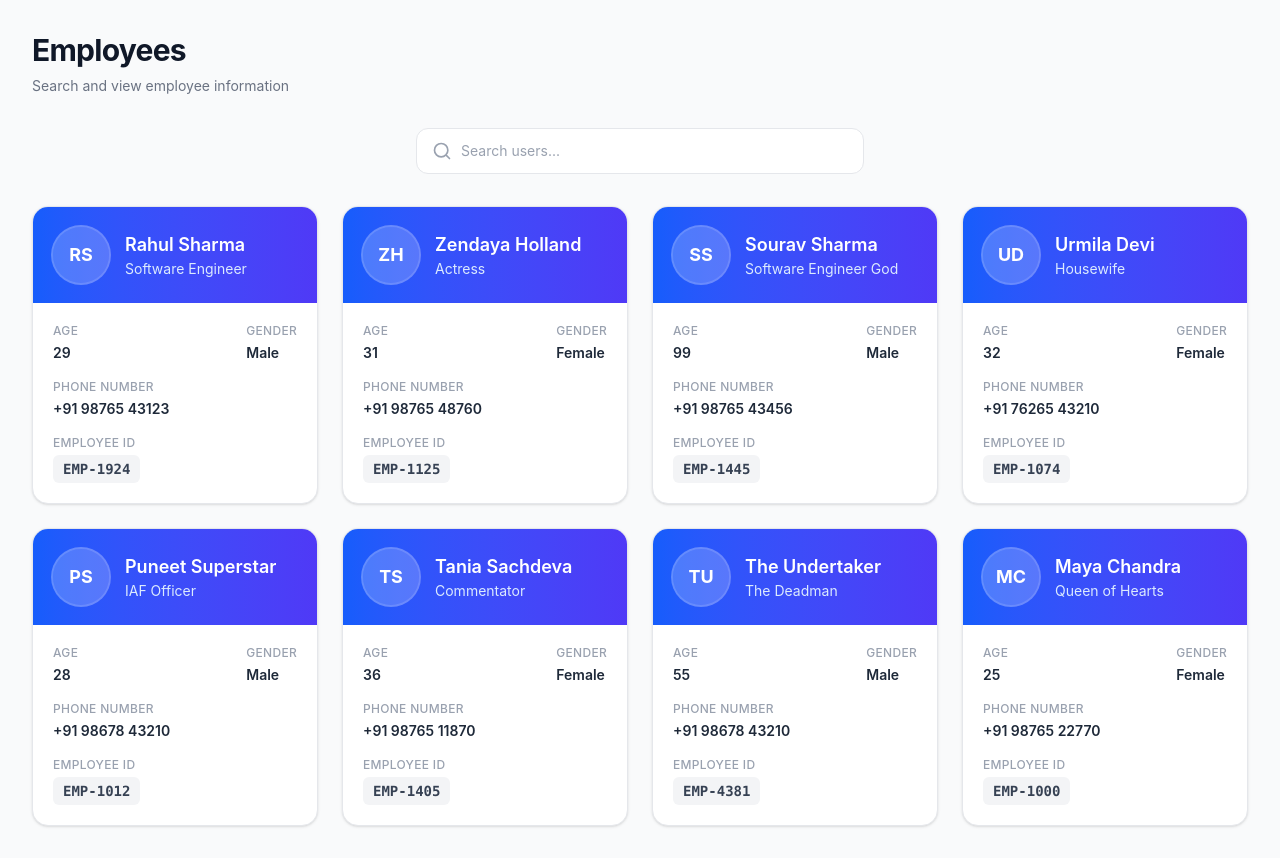
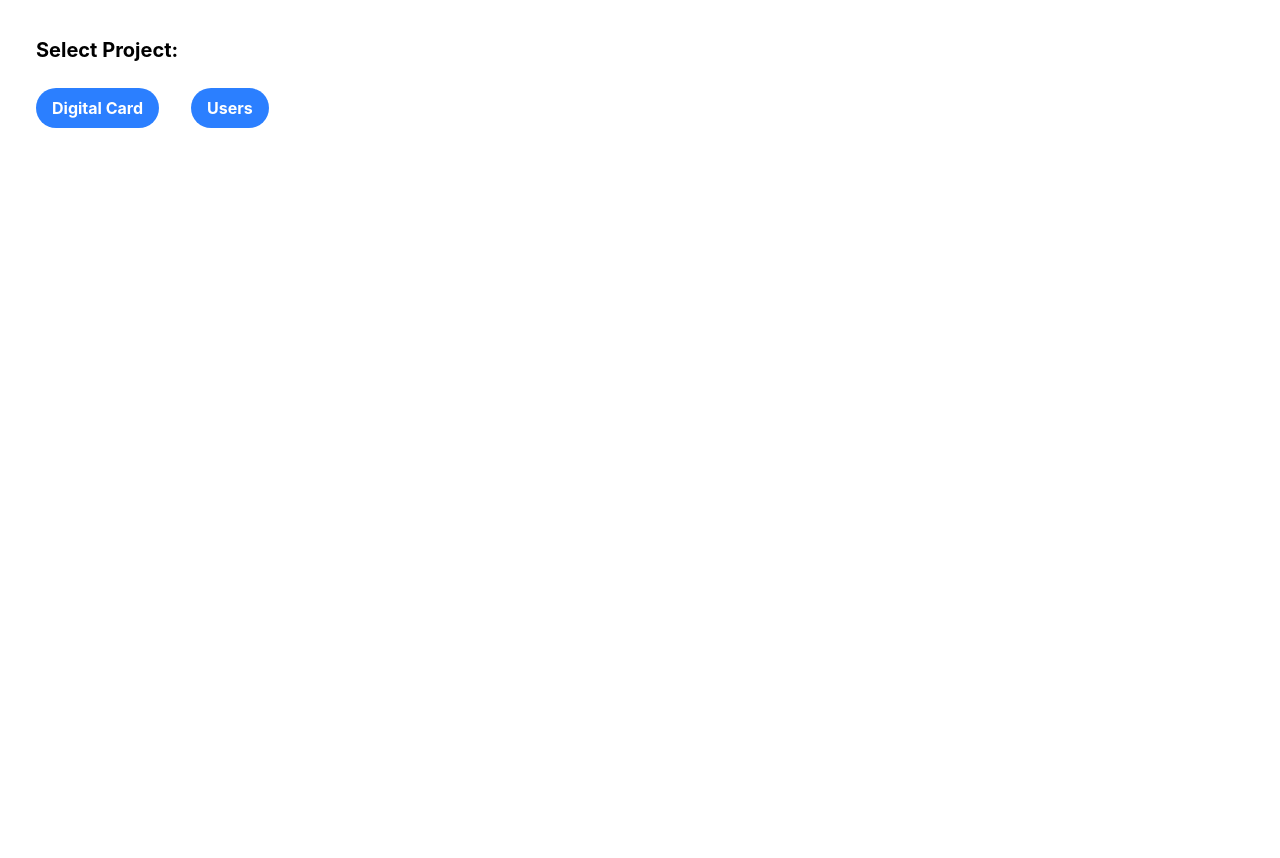
Before and after one commit to maheshchandra10/first-react-app, a React (Vite) app: page / in a window 1280 px wide. After the commit the page ends 800 px from the top, so only its background shows below. Built offline with nearby package versions, Linux system fonts and the light colour scheme.

Commit message:
project2 final

```diff
--- a/package.json
+++ b/package.json
@@ -18,6 +18,7 @@
     "git": "^0.1.5",
     "react": "^19.2.8",
     "react-dom": "^19.2.8",
+    "react-router": "^8.3.1",
     "tailwindcss": "^4.3.3"
   },
   "devDependencies": {
--- a/src/App.tsx
+++ b/src/App.tsx
@@ -1,11 +1,11 @@
-import Main1 from "./projects/project-1/main1";
-import Main2 from "./projects/project-2/main2";
+import { RouterProvider } from "react-router";
+import { router } from "./app.routes";
 
 export default function App() {
   return (
-    <>
-      {/* <Main1 /> */}
-      <Main2 />
-    </>
+    <RouterProvider router={router}/>
   );
 }
+
+//instead of directly invoking a component, invoke any component based on the route, so rather invoke the route component which
+//you have created, here <AppRoutes />
--- /dev/null
+++ b/src/app.routes.tsx
@@ -0,0 +1,19 @@
+import { createBrowserRouter } from "react-router";
+import { main2Routes } from "./projects/project-2/main2.routes";
+import ProjectSelector from "./projectSelector";
+import { main1Routes } from "./projects/project-1/main1.routes";
+
+
+export const router = createBrowserRouter([
+    {
+        path: '/',
+        children: [
+            {
+                index: true,
+                element: <ProjectSelector />
+            },
+            main1Routes,
+            main2Routes
+        ]
+    }
+]);
--- /dev/null
+++ b/src/projectSelector.tsx
@@ -0,0 +1,23 @@
+import { Link } from "react-router";
+
+export default function ProjectSelector() {
+    return (
+        <div className="flex flex-col gap-6 p-9">
+            <h1 className="text-xl font-bold">Select Project: </h1>
+            <div className="flex gap-8">
+                <Link
+                    to="/digital-card"
+                    className="bg-blue-500 hover:bg-blue-700 text-white font-bold py-2 px-4 rounded-full cursor-pointer"
+                >
+                    Digital Card
+                </Link>
+                <Link
+                    to="/users"
+                    className="bg-blue-500 hover:bg-blue-700 text-white font-bold py-2 px-4 rounded-full cursor-pointer"
+                >
+                    Users
+                </Link>
+            </div>
+        </div>
+    );
+}
--- /dev/null
+++ b/src/projects/project-1/main1.routes.tsx
@@ -0,0 +1,12 @@
+import type { RouteObject } from "react-router";
+import Main1 from "./main1";
+
+export const main1Routes: RouteObject = {
+    path: 'digital-card',
+    children: [
+        {
+            index: true,
+            element: <Main1 />
+        }
+    ]
+}
--- /dev/null
+++ b/src/projects/project-2/main2.routes.tsx
@@ -0,0 +1,13 @@
+import type { RouteObject } from "react-router";
+import Main2 from "./main2";
+import UserProfile from "./user-profile";
+
+export const main2Routes: RouteObject = {
+    path: 'users',
+    children: [
+        {
+            index: true,
+            element: <Main2 />
+        }
+    ]
+}
```
